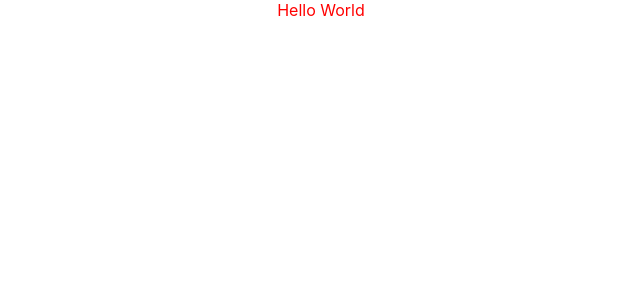
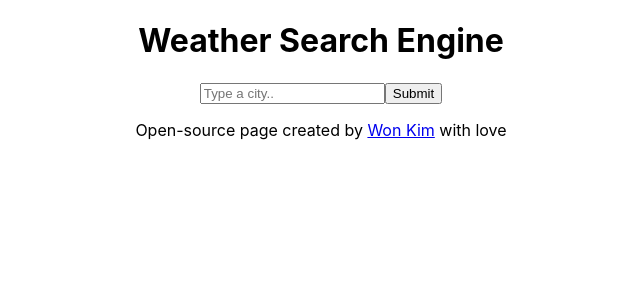
Before and after one commit to kimwk730/react-weather-app, a React (Create React App) app: page / in a window 1280 px wide. Shown: the top 300 px of the page, without its empty margins (319-959 px from the left). Built offline with nearby package versions, Linux system fonts and the light colour scheme.

Commit message:
axios installed

```diff
--- a/src/App.css
+++ b/src/App.css
@@ -1,4 +1,3 @@
 .App {
 	text-align: center;
-	color: red;
 }
--- a/src/App.js
+++ b/src/App.js
@@ -1,7 +1,14 @@
+import React from "react";
+import Form from "./Form";
+import Footer from "./Footer";
 import "./App.css";
 
-function App() {
-	return <div className="App">Hello World</div>;
+export default function App() {
+	return (
+		<div className="App">
+			<h1>Weather Search Engine</h1>
+			<Form />
+			<Footer />
+		</div>
+	);
 }
-
-export default App;
--- /dev/null
+++ b/src/Footer.js
@@ -0,0 +1,13 @@
+import React from "react";
+
+export default function Footer() {
+	return (
+		<p>
+			Open-source page created by{" "}
+			<a href="https://github.com/kimwk730/react-weather-app" target="_blank">
+				Won Kim
+			</a>{" "}
+			with love
+		</p>
+	);
+}
--- /dev/null
+++ b/src/Form.js
@@ -0,0 +1,44 @@
+import React, { useState } from "react";
+import axios from "axios";
+
+export default function Form() {
+	const [city, setCity] = useState(null);
+	const [result, setResult] = useState(null);
+
+	function fetchData(response) {
+		setResult(
+			<ul>
+				<li>City: {response.data.name}</li>
+				<li>Temperature: {Math.round(response.data.main.temp)}°C</li>
+				<li>Description: {response.data.weather[0].description}</li>
+				<li>Humidity: {response.data.main.humidity}%</li>
+				<li>Wind Speed: {Math.round(response.data.wind.speed)}km/h</li>
+			</ul>
+		);
+	}
+
+	function handleFormSubmission(e) {
+		e.preventDefault();
+		let url = `https://api.openweathermap.org/data/2.5/weather?q=${city}&appid=9eca7aac0b071aa16e3cb063adba0785&units=metric`;
+		axios.get(url).then(fetchData);
+	}
+
+	function passTypedCity(e) {
+		e.preventDefault();
+		setCity(e.target.value);
+	}
+
+	return (
+		<div>
+			<form onSubmit={handleFormSubmission}>
+				<input
+					type="search"
+					placeholder="Type a city.."
+					onChange={passTypedCity}
+				/>
+				<input type="submit" />
+			</form>
+			{result}
+		</div>
+	);
+}
```
